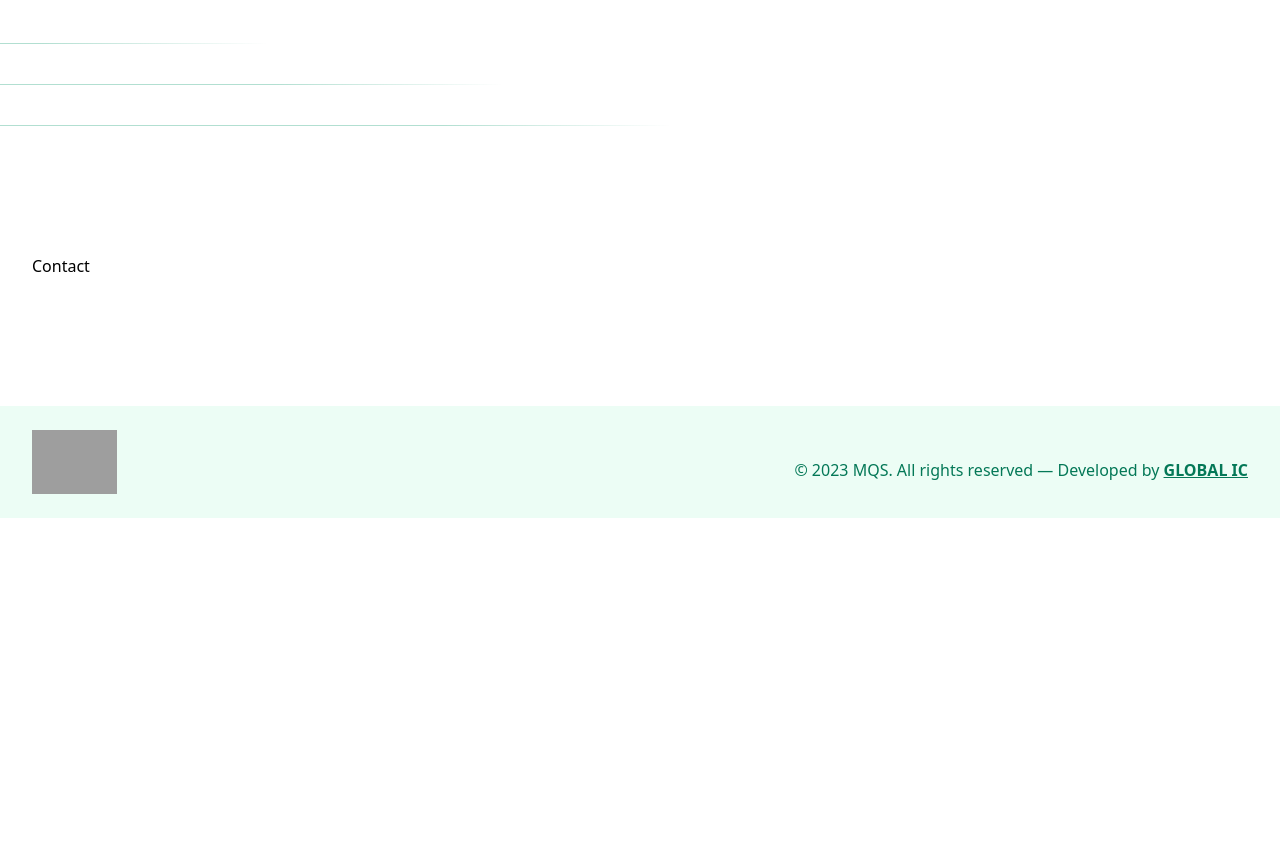
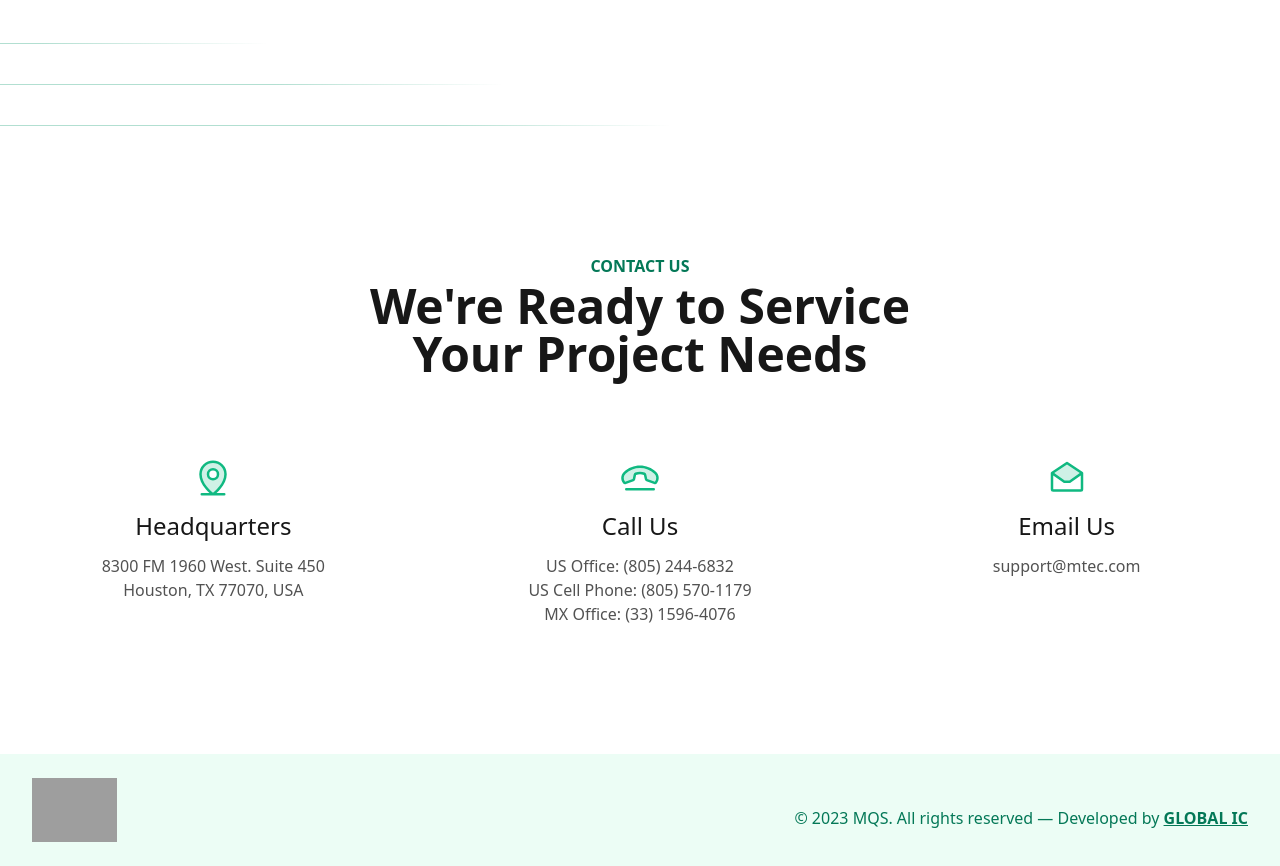
Before and after one commit to ChrisGV04/mtec-solutions, a Nuxt app in the folder client/: page / in a window 1280 px wide. Shown: the part 3902-4768 px from the top of the page. Before the commit the page ends 4420 px from the top, so only its background shows below. Built offline with nearby package versions, Linux system fonts and the light colour scheme; grey boxes are pictures that could not be loaded; a web font is replaced by a local one.

Commit message:
client: Implement the HomeContactSection

```diff
--- a/client/src/components/home/HomeContactSection.vue
+++ b/client/src/components/home/HomeContactSection.vue
@@ -2,6 +2,48 @@
 
 <template>
   <section id="contact">
-    <BaseContainer>Contact</BaseContainer>
+    <BaseContainer>
+      <div class="mx-auto max-w-xl text-center">
+        <span class="subtitle text-primary-700">Contact us</span>
+        <h2
+          class="mt-1 font-display text-3xl font-semibold text-gray-900 sm:text-4xl md:max-w-none xl:text-5xl"
+        >
+          We're Ready to Service Your Project Needs
+        </h2>
+      </div>
+
+      <div class="mt-20 grid gap-10 sm:grid-cols-2 md:grid-cols-3 lg:gap-16">
+        <a href="#" target="_blank" class="group flex flex-col items-center space-y-3 text-center">
+          <Icon name="ph:map-pin-line-duotone" class="h-10 w-10 text-primary-500" />
+          <span class="font-display text-2xl font-medium text-gray-900 group-hover:text-primary-600"
+            >Headquarters</span
+          >
+          <span class="whitespace-pre-line text-gray-600 group-hover:text-primary-500"
+            >8300 FM 1960 West. Suite 450 <br />
+            Houston, TX 77070, USA</span
+          >
+        </a>
+
+        <a href="#" target="_blank" class="group flex flex-col items-center space-y-3 text-center">
+          <Icon name="ph:phone-disconnect-duotone" class="h-10 w-10 text-primary-500" />
+          <span class="font-display text-2xl font-medium text-gray-900 group-hover:text-primary-600"
+            >Call Us</span
+          >
+          <span class="whitespace-pre-line text-gray-600 group-hover:text-primary-500"
+            >US Office: (805) 244-6832<br />
+            US Cell Phone: (805) 570-1179<br />
+            MX Office: (33) 1596-4076</span
+          >
+        </a>
+
+        <a href="#" target="_blank" class="group flex flex-col items-center space-y-3 text-center">
+          <Icon name="ph:envelope-simple-open-duotone" class="h-10 w-10 text-primary-500" />
+          <span class="font-display text-2xl font-medium text-gray-900 group-hover:text-primary-600"
+            >Email Us</span
+          >
+          <span class="whitespace-pre-line text-gray-600 group-hover:text-primary-500">support@mtec.com</span>
+        </a>
+      </div>
+    </BaseContainer>
   </section>
 </template>
```
